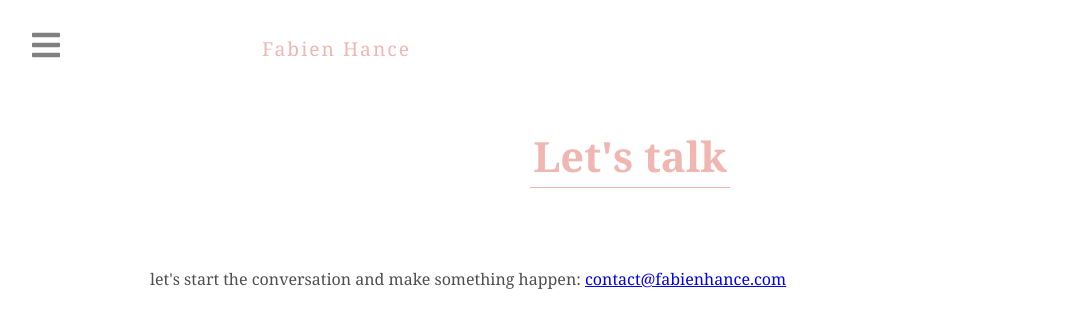
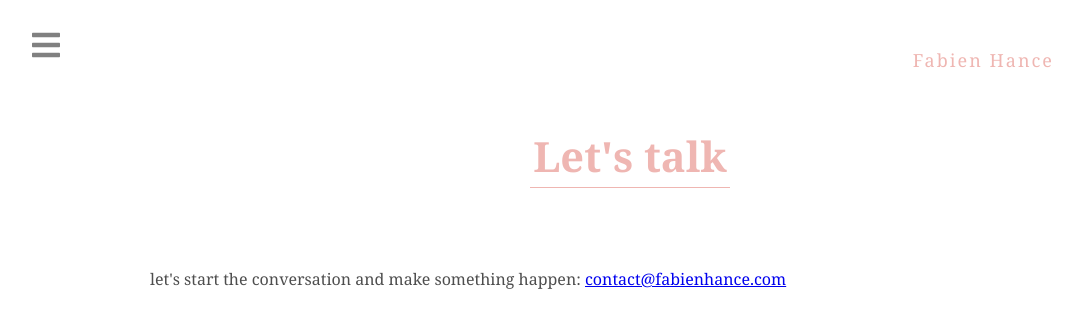
Before and after one commit to Fabienhncgithub/Portfolio, a React (Create React App) app: page /contact in a window 1280 px wide. Shown: the top 328 px of the page, without its empty margins (10-1092 px from the left). Built offline with nearby package versions, Linux system fonts and the light colour scheme.

Commit message:
css title

```diff
--- a/package.json
+++ b/package.json
@@ -1,6 +1,7 @@
 {
   "name": "firegram",
   "version": "0.1.0",
+  "homepage": "https://fabienhance.com",
   "private": true,
   "dependencies": {
     "@auth0/auth0-react": "^1.8.0",
--- a/src/index.css
+++ b/src/index.css
@@ -15,12 +15,16 @@ body {
   max-width: 960px;
   margin: 0 auto;
 }
+
 .title h1 {
   color: var(--primary);
   margin: 40px 200px 40px;
-  font-size: 1.2rem;
   letter-spacing: 2px;
   font-weight: normal;
+  position: absolute;
+  top: 8px;
+  right: 16px;
+  font-size: 18px;
 
 }
 
```
Also changed, not shown: src/Pages/Contact.js (+5 -11 lines), 2 other files (tests, documents, lock files or other folders).
